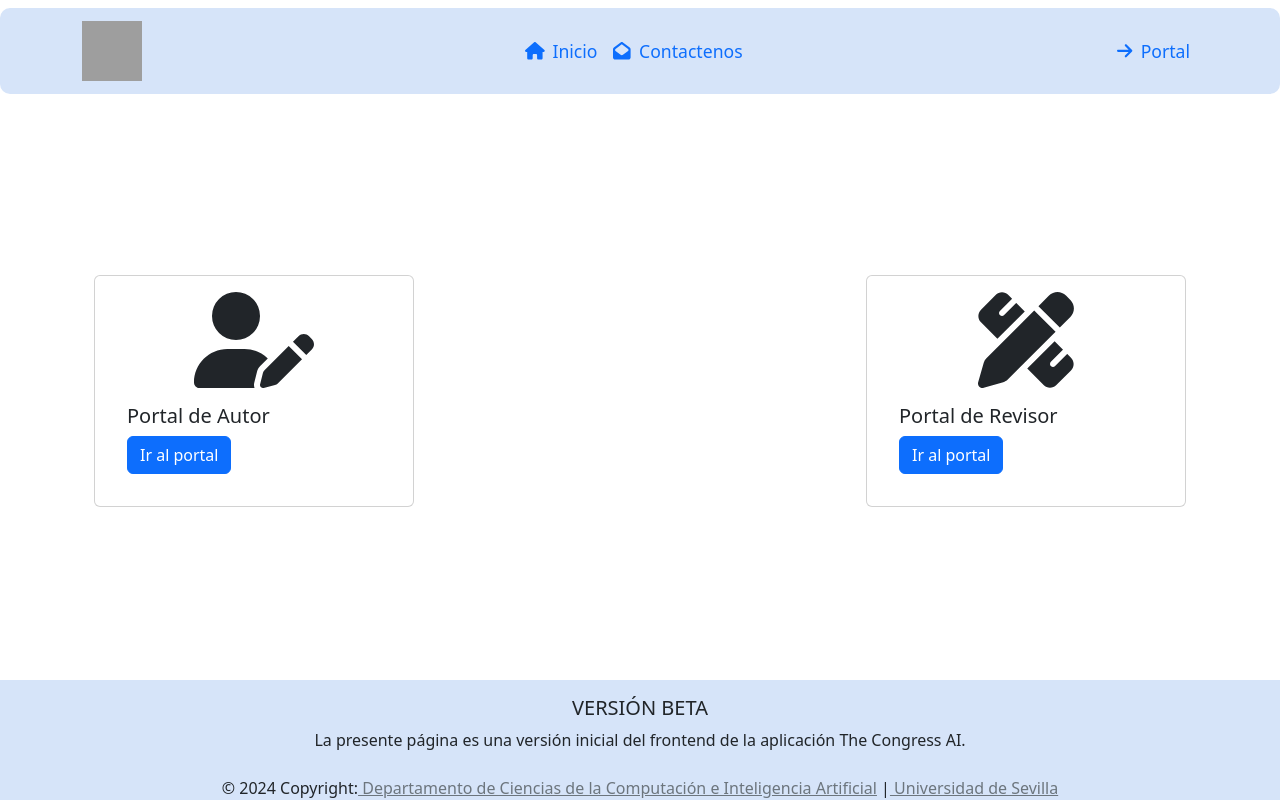
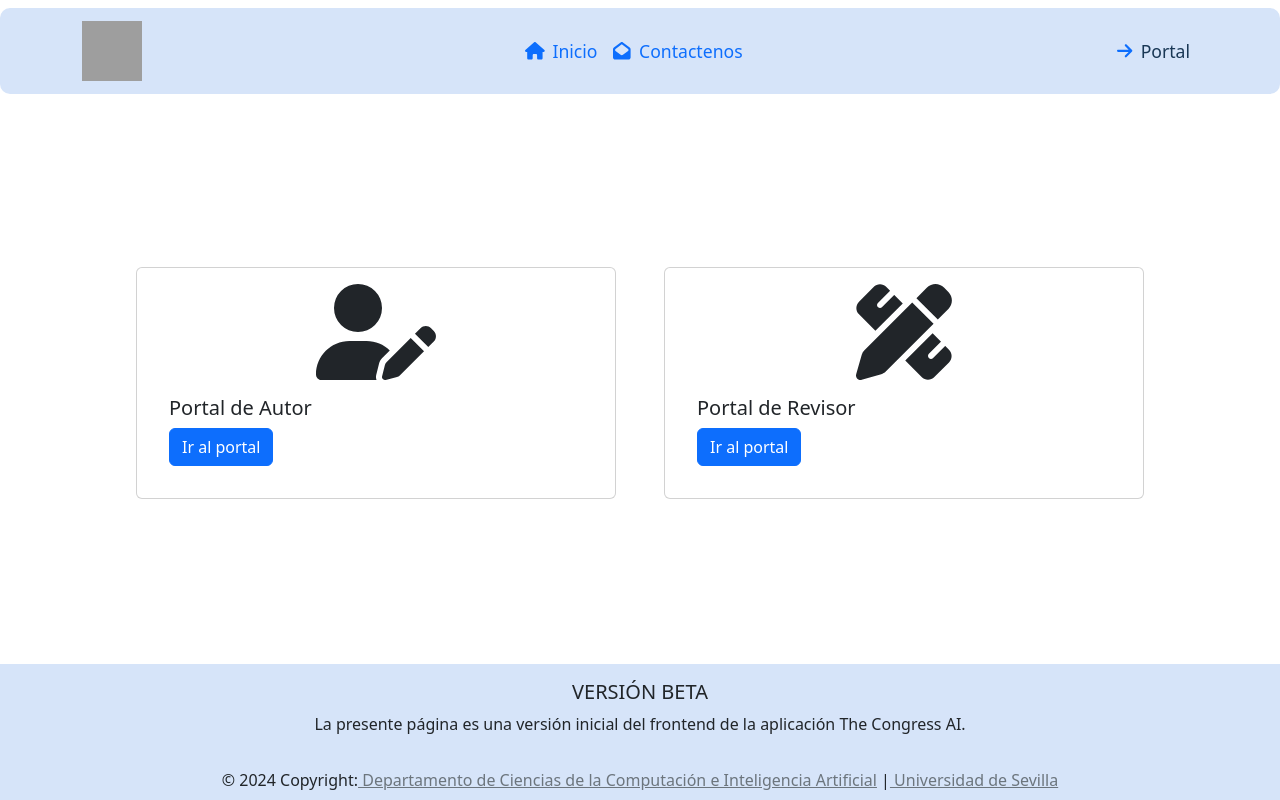
Before and after one commit to OUABSL/CongresoAI, a React (Create React App) app in the folder client/: page /portal in a window 1280 px wide. Built offline with nearby package versions, Linux system fonts and the light colour scheme; grey boxes are pictures that could not be loaded.

Commit message:
estilos css minimos

```diff
--- a/client/src/components/author/authorProfile.js
+++ b/client/src/components/author/authorProfile.js
@@ -5,6 +5,9 @@ import { useContext } from "react";
 import { AlertContext } from '../../context/alertProvider';
 import AuthContext from "../../context/context";
 import { useAuth } from "../../context/appProvider";
+import { FontAwesomeIcon } from '@fortawesome/react-fontawesome';
+import { faSpinner } from '@fortawesome/free-solid-svg-icons';
+
 
 
 function AuthorProfile() {
@@ -104,7 +107,7 @@ function AuthorProfile() {
   }
 
  if (!profileData) {
-    return <div>El perfil está Cargando...</div>;
+    return <div className="d-flex justify-content-center align-items-center"><FontAwesomeIcon icon={faSpinner}></FontAwesomeIcon></div>;
   }
   return (
     <>
--- a/client/src/components/estilos/navBar.css
+++ b/client/src/components/estilos/navBar.css
@@ -70,3 +70,11 @@
 .navlink-title {
   margin-left: 8px;
 }
+
+.navbar .navbar-nav .nav-link.active {
+  color: #193755 !important;
+}
+
+.dropdown-toggle{
+  cursor: pointer !important;
+}
--- a/client/src/components/footer.js
+++ b/client/src/components/footer.js
@@ -30,7 +30,7 @@ const AppFooter = () => (
                     <h5 className="text-uppercase text-dark">Versión Beta</h5>
                     <p>La presente página es una versión inicial del frontend de la aplicación The Congress AI.</p>
         </div>
-        <div className="footer-copyright text-center text-dark">© 2024 Copyright:
+        <div className="footer-copyright text-center text-dark my-2" >© 2024 Copyright:
             <a href="https://www.cs.us.es/" className="text-secondary"> Departamento de Ciencias de la Computación e Inteligencia Artificial</a> |
             <a href="https://www.us.es/" className="text-secondary"> Universidad de Sevilla</a>
         </div>
--- a/client/src/components/navBar.js
+++ b/client/src/components/navBar.js
@@ -48,10 +48,10 @@ const MyNavbar = () => {
 
           <Nav className='ml-auto'>
   {isLoggedIn ?
-    <Dropdown alignRight>
-      <Dropdown.Toggle as={Nav.Item} id="nav-dropdown">
-        <span>Bienvenido {username}</span>
-        <FontAwesomeIcon className="text-primary" icon={faUserAlt}/>
+    <Dropdown>
+      <Dropdown.Toggle as={Nav.Item} id="nav-dropdown" className='dropdown-toggle'>
+        <span className="navlink-title text-primary">Bienvenido {username} </span>
+        <FontAwesomeIcon className="text-primary" icon={faUserAlt} />
       </Dropdown.Toggle>
       <Dropdown.Menu>
         <Dropdown.Item as={Link}
--- a/client/src/components/portal.js
+++ b/client/src/components/portal.js
@@ -13,8 +13,8 @@ function Portal() {
   }
 
   return (
-    <div className="d-flex justify-content-between">
-      <Card className="p-3" style={{ width: '20rem' }}>
+    <div className="d-flex justify-content-center">
+      <Card className="d-flex justify-content-center p-3 m-4" style={{ width: '30rem' }}>
         <FontAwesomeIcon icon={faUserPen} size="6x" />
         <Card.Body>
           <Card.Title>Portal de Autor</Card.Title>
@@ -22,7 +22,7 @@ function Portal() {
         </Card.Body>
       </Card>
 
-      <Card className="p-3" style={{ width: '20rem' }}>
+      <Card className="d-flex justify-content-center p-3 m-4" style={{ width: '30rem' }}>
         <FontAwesomeIcon icon={faPenRuler} size="6x" />
         <Card.Body>
           <Card.Title>Portal de Revisor</Card.Title>
--- a/client/src/components/revisor/profile.js
+++ b/client/src/components/revisor/profile.js
@@ -105,7 +105,7 @@ function RevisorProfile() {
 }
 
   if (!profileData) {
-    return <div>El perfil está Cargando...</div>;
+    return <div className="d-flex justify-content-center align-items-center"><FontAwesomeIcon icon={faSpinner}></FontAwesomeIcon></div>;
   }
   return (
     <Container className="d-flex justify-content-center align-items-center h-100">
--- a/client/src/components/revisor/showAssignedArticle.js
+++ b/client/src/components/revisor/showAssignedArticle.js
@@ -244,7 +244,7 @@ function ShowAssignedArticle() {
     const [resultReview, setResultReview] = useState({});
     const {setAlert} = useContext(AlertContext);
     const [showModal, setShowModal] = useState(false);
-    const [activeKey, setActiveKey] = useState("");
+    const [activeKey, setActiveKey] = useState("start");
     const navigate = useNavigate();
 
     const goBack = () => {
@@ -299,7 +299,7 @@ function ShowAssignedArticle() {
 
 
     useEffect(()=> {
-        if (article && !activeKey) {
+        if (article && article.sections_orden && article.sections_orden.length > 0 && activeKey === "start") {
         setActiveKey(article.sections_orden[0]);
         }
     }, [article, activeKey]);
```
